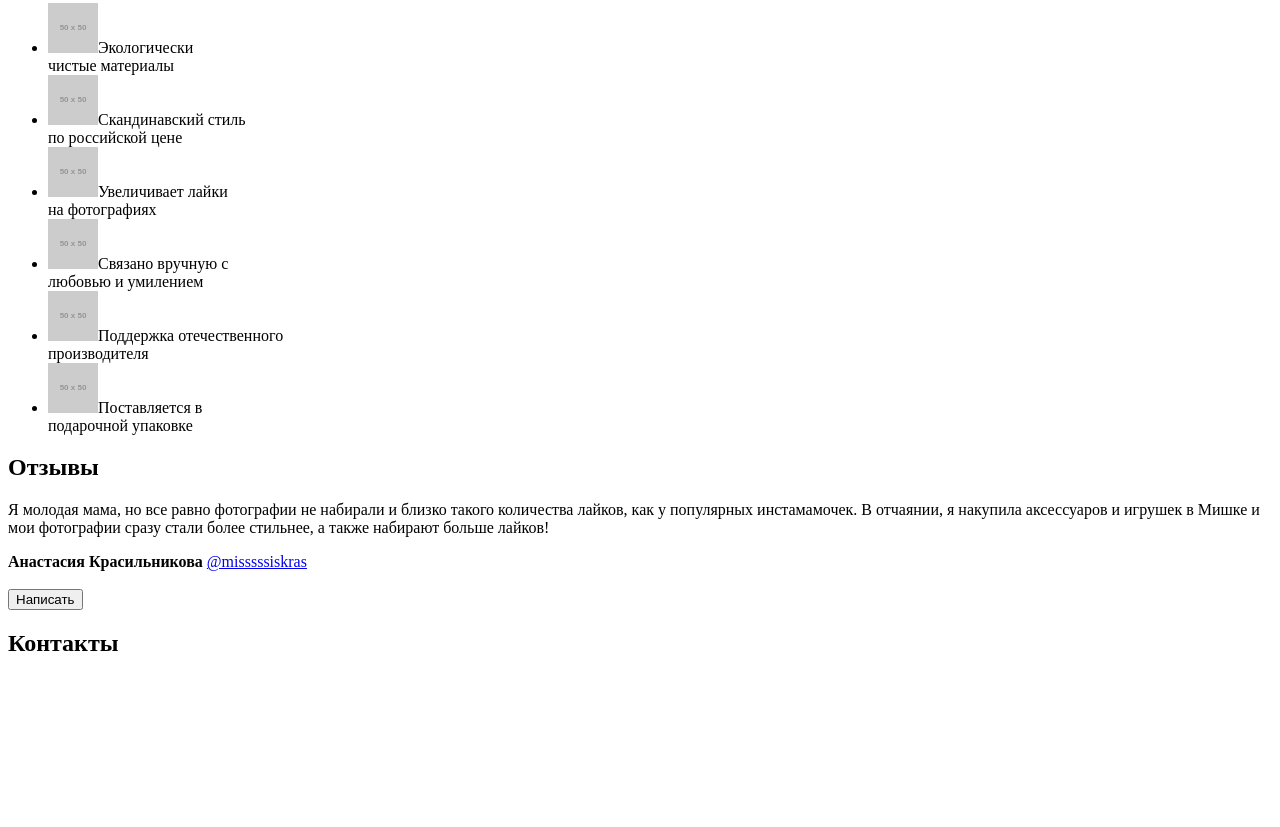
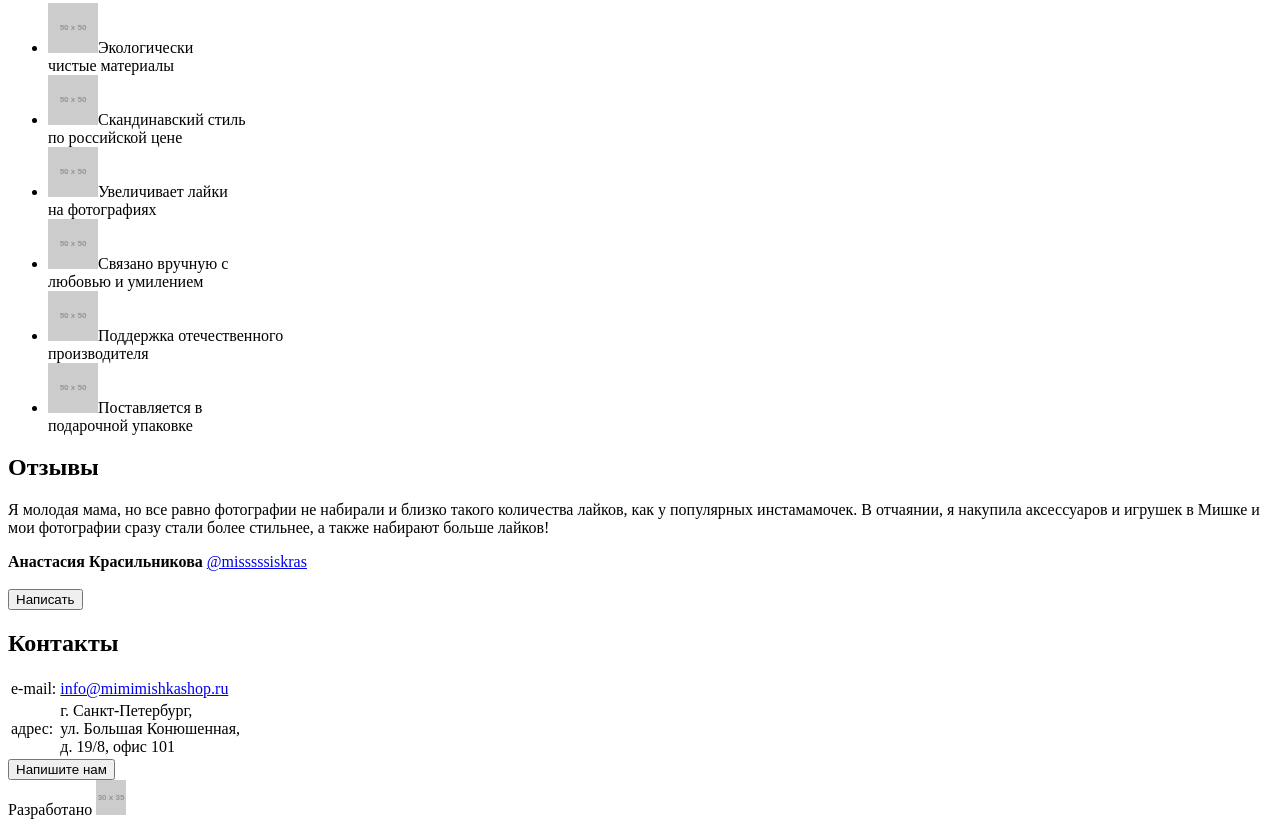
Before and after one commit to fLwRrr/educ01, a plain HTML site: page index.html in a window 1280 px wide. Shown: the part 931-1758 px from the top of the page. Before the commit the page ends 1608 px from the top, so only its background shows below. Drawn offline with Linux system fonts and the light colour scheme; placeholder pictures from the web are drawn by us.

Commit message:
Добавил подвал

```diff
--- a/index.html
+++ b/index.html
@@ -93,8 +93,32 @@
     <section class="contacts">
       <div class="page-container">
         <h2 class="contacts__title">Контакты</h2>
-
+        <table class="contacts__table">
+          <tr>
+            <td>e-mail:</td>
+            <td><a href="mailto:info@mimimishkashop.ru">info@mimimishkashop.ru</a></td>
+          </tr>
+          <tr>
+            <td>адрес:</td>
+            <td>г. Санкт-Петербург,<br>ул. Большая Конюшенная,<br>д. 19/8, офис 101</td>
+          </tr>
+        </table>
+        <button class="main-button" type="button" name="button">Напишите нам</button>
       </div>
+      <div class="contacts__map"></div>
     </section>
+    <footer class="page-footer">
+      <div class="page-container">
+        <div class="page-footer__socials">
+          <a href="#" class="page-footer__llink page-footer__llink--instagramm"></a>
+          <a href="#" class="page-footer__llink page-footer__llink--facebook"></a>
+          <a href="#" class="page-footer__llink page-footer__llink--twitter"></a>
+        </div>
+        <div class="page-footer__copyright">
+          <span class="page-footer__text">Разработано</span>
+          <a href="#"><img src="http://placehold.it/30x35" alt=""></a>
+        </div>
+      </div>
+    </footer>
   </body>
 </html>
```
